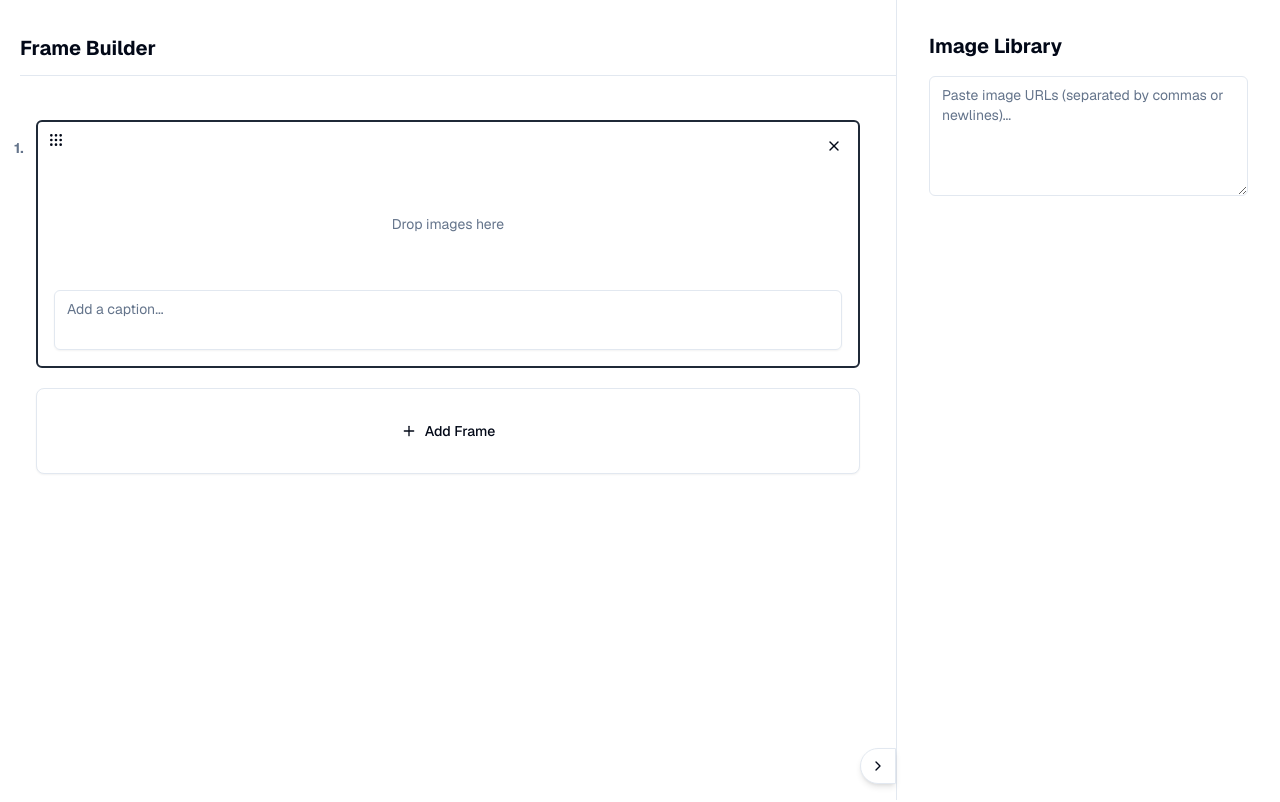
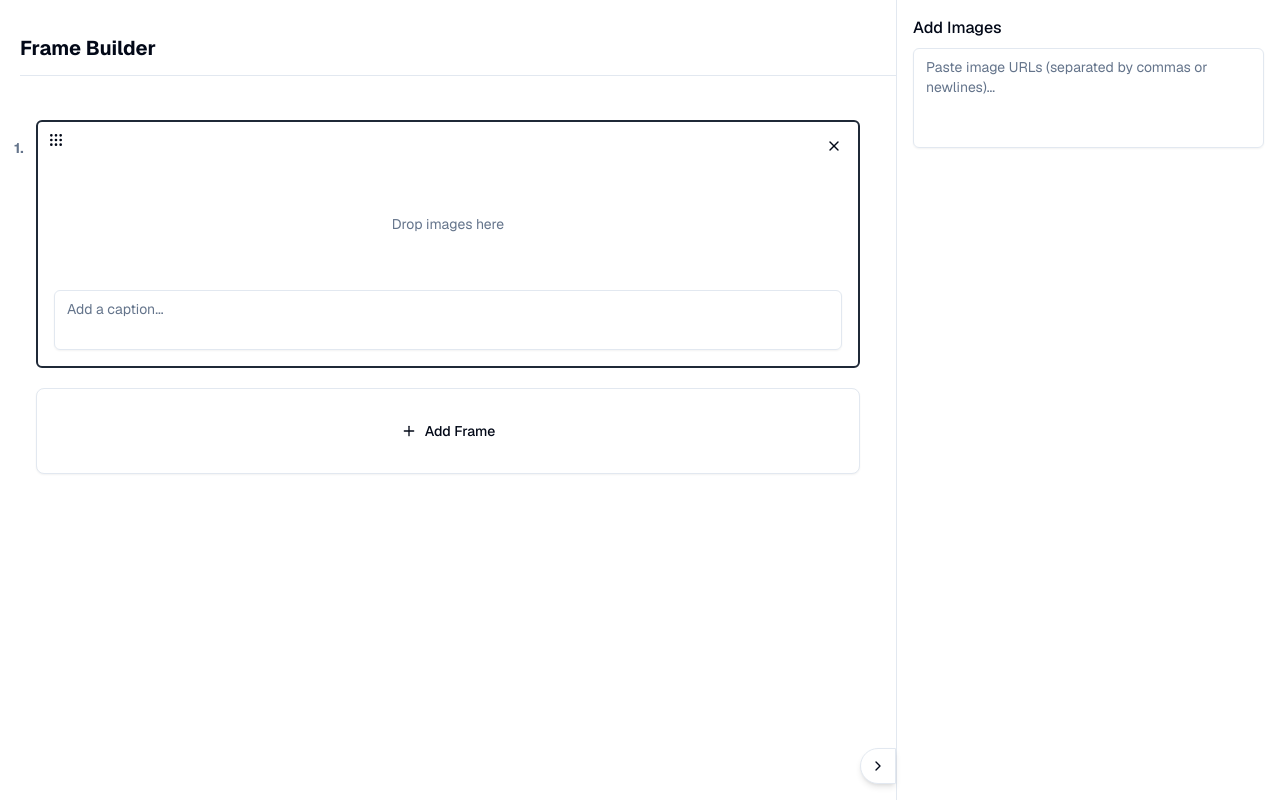
Before and after one commit to surajk95/frame-builder, a Next.js app: page / in a window 1280 px wide. Shown: the top 802 px of the page. Built offline with nearby package versions, Linux system fonts and the light colour scheme.

Commit message:
draggable images

```diff
--- a/app/components/dashboard/index.tsx
+++ b/app/components/dashboard/index.tsx
@@ -1,11 +1,11 @@
 'use client'
-import { useState } from 'react';
+import { useState, useMemo } from 'react';
 import { Plus, ChevronLeft, ChevronRight } from 'lucide-react';
 import { Card, CardContent } from "@/components/ui/card";
 import { Button } from "@/components/ui/button";
 import { Textarea } from "@/components/ui/textarea";
 import { Images } from '@/app/components/images';
-import { Frame } from './types';
+import { Frame, Image } from './types';
 import { SortableFrame } from './SortableFrame';
 import {
   DndContext,
@@ -16,6 +16,7 @@ import {
   useSensors,
   DragEndEvent,
   DragOverlay,
+  DragStartEvent,
 } from '@dnd-kit/core';
 import {
   arrayMove,
@@ -23,6 +24,11 @@ import {
   sortableKeyboardCoordinates,
   verticalListSortingStrategy,
 } from '@dnd-kit/sortable';
+
+interface DragData {
+  type: 'image';
+  url: string;
+}
 
 export default function Dashboard() {
   const [isSidebarOpen, setIsSidebarOpen] = useState(true);
@@ -32,6 +38,8 @@ export default function Dashboard() {
     caption: '',
     images: [],
   }]);
+  const [activeId, setActiveId] = useState<string | null>(null);
+  const [draggedImage, setDraggedImage] = useState<Image | null>(null);
 
   const sensors = useSensors(
     useSensor(PointerSensor),
@@ -39,6 +47,10 @@ export default function Dashboard() {
       coordinateGetter: sortableKeyboardCoordinates,
     })
   );
+
+  const usedImageIds = useMemo(() => {
+    return new Set(frames.flatMap(frame => frame.images.map(img => img.id)));
+  }, [frames]);
 
   const updateCaption = (frameId: string, caption: string) => {
     setFrames(frames.map(frame =>
@@ -63,16 +75,35 @@ export default function Dashboard() {
     setFrames(frames.filter(frame => frame.id !== frameId));
   };
 
+  const handleDragStart = (event: DragStartEvent) => {
+    const { active } = event;
+    setActiveId(active.id.toString());
+
+    if (active.data.current?.type === 'image') {
+      setDraggedImage({
+        id: active.id.toString(),
+        url: active.data.current.url,
+        orderId: 0
+      });
+    }
+  };
+
   const handleDragEnd = (event: DragEndEvent) => {
+    console.log('DragEndEvent', event);
+    setActiveId(null);
+    setDraggedImage(null);
+
     const {active, over} = event;
 
     if (!over) return;
 
-    // Handle frame reordering
-    if (!over.id.toString().includes('droppable-')) {
+    // Handle frame reordering - only if active item is a frame
+    if (active.data.current?.type !== 'image' && !over.id.toString().includes('droppable-')) {
       setFrames((items) => {
         const oldIndex = items.findIndex(item => item.id === active.id);
         const newIndex = items.findIndex(item => item.id === over.id);
+
+        if (oldIndex === -1 || newIndex === -1) return items;
 
         const newItems = arrayMove(items, oldIndex, newIndex);
         return newItems.map((item, index) => ({
@@ -86,16 +117,25 @@ export default function Dashboard() {
     // Handle image dropping into frames
     const frameId = over.id.toString().replace('droppable-', '');
     const frame = frames.find(f => f.id === frameId);
-
-    if (frame) {
+    const dragData = active.data.current as DragData | undefined;
+    console.log('dragData', frame, dragData);
+    if (frame && dragData?.type === 'image') {
       setFrames(frames.map(f => {
         if (f.id === frameId) {
+          // Check if image already exists in this frame
+          if (f.images.some(img => img.id === active.id)) {
+            return f;
+          }
+
+          // Add new image with next orderId
+          const nextOrderId = Math.max(-1, ...f.images.map(img => img.orderId)) + 1;
+
           return {
             ...f,
             images: [...f.images, {
               id: active.id.toString(),
-              url: (active.data.current as any)?.url || '',
-              orderId: f.images.length
+              url: dragData.url,
+              orderId: nextOrderId
             }]
           };
         }
@@ -105,13 +145,14 @@ export default function Dashboard() {
   };
 
   return (
-    <div className="min-h-screen w-full p-4 flex">
-      <div className={`transition-[width] duration-300 ease-in-out ${isSidebarOpen ? 'w-[calc(100%-384px)]' : 'w-full'}`}>
     <DndContext
       sensors={sensors}
       collisionDetection={closestCenter}
+      onDragStart={handleDragStart}
       onDragEnd={handleDragEnd}
     >
+      <div className="min-h-screen w-full p-4 flex">
+        <div className={`transition-[width] duration-300 ease-in-out ${isSidebarOpen ? 'w-[calc(100%-384px)]' : 'w-full'}`}>
           <SortableContext
             items={frames}
             strategy={verticalListSortingStrategy}
@@ -127,7 +168,18 @@ export default function Dashboard() {
               ))}
             </div>
           </SortableContext>
-        </DndContext>
+
+          <DragOverlay>
+            {draggedImage && (
+              <div className="relative aspect-square w-24 h-24 rounded-md overflow-hidden shadow-lg opacity-80">
+                <img
+                  src={draggedImage.url}
+                  alt="Dragging preview"
+                  className="w-full h-full object-cover"
+                />
+              </div>
+            )}
+          </DragOverlay>
 
           <Card className="mt-5 cursor-pointer hover:bg-accent transition-colors" onClick={addFrame}>
             <CardContent className="p-6">
@@ -146,7 +198,7 @@ export default function Dashboard() {
         <Button
           variant="ghost"
           size="icon"
-        className={`fixed bottom-4  z-20 bg-background shadow-md rounded-l-full rounded-r-none border transition-all duration-300 ${
+          className={`fixed bottom-4 z-20 bg-background shadow-md rounded-l-full rounded-r-none border transition-all duration-300 ${
             isSidebarOpen
               ? 'right-[384px]'
               : 'right-0'
@@ -163,9 +215,10 @@ export default function Dashboard() {
           }`}
         >
           <div className="p-4 h-full overflow-y-auto">
-          <Images />
+            <Images usedImageIds={usedImageIds} />
           </div>
         </div>
       </div>
+    </DndContext>
   );
 }
--- a/app/components/images.tsx
+++ b/app/components/images.tsx
@@ -4,32 +4,66 @@ import { Input } from "@/components/ui/input";
 import { Button } from "@/components/ui/button";
 import { Image } from './dashboard/types';
 import {
-  DndContext,
-  closestCenter,
   KeyboardSensor,
   PointerSensor,
   useSensor,
   useSensors,
-  DragEndEvent,
+  useDraggable,
 } from '@dnd-kit/core';
 import {
-  arrayMove,
   SortableContext,
   sortableKeyboardCoordinates,
   horizontalListSortingStrategy,
 } from '@dnd-kit/sortable';
 import { SortableImage } from './SortableImage';
+import { ChevronDown, ChevronRight } from 'lucide-react';
+import { cn } from '@/lib/utils';
+import {
+  Collapsible,
+  CollapsibleContent,
+  CollapsibleTrigger,
+} from "@/components/ui/collapsible"
+import { Textarea } from "@/components/ui/textarea";
 
-export function Images() {
+interface ImagesProps {
+  usedImageIds?: Set<string>;
+}
+
+interface DraggableImageProps {
+  id: string;
+  url: string;
+}
+
+function DraggableImage({ id, url }: DraggableImageProps) {
+  const {attributes, listeners, setNodeRef, transform} = useDraggable({
+    id: id,
+    data: {
+      type: 'image',
+      url: url,
+    },
+  });
+
+  const style = transform ? {
+    transform: `translate3d(${transform.x}px, ${transform.y}px, 0)`,
+  } : undefined;
+
+  return (
+    <div
+      ref={setNodeRef}
+      {...listeners}
+      {...attributes}
+      style={style}
+      className="relative aspect-square w-24 h-24 rounded-md overflow-hidden cursor-move hover:ring-2 hover:ring-primary"
+    >
+      <img src={url} alt="" className="w-full h-full object-cover" />
+    </div>
+  );
+}
+
+export function Images({ usedImageIds = new Set() }: ImagesProps) {
   const [imageUrls, setImageUrls] = useState<string>('');
   const [images, setImages] = useState<Image[]>([]);
-
-  const sensors = useSensors(
-    useSensor(PointerSensor),
-    useSensor(KeyboardSensor, {
-      coordinateGetter: sortableKeyboardCoordinates,
-    })
-  );
+  const [isUsedOpen, setIsUsedOpen] = useState(false);
 
   const handleUrlsChange = (e: React.ChangeEvent<HTMLTextAreaElement>) => {
     const newValue = e.target.value;
@@ -55,56 +89,64 @@ export function Images() {
     }
   };
 
-  const handleDragEnd = (event: DragEndEvent) => {
-    const {active, over} = event;
-
-    if (over && active.id !== over.id) {
-      setImages((items) => {
-        const oldIndex = items.findIndex(item => item.id === active.id);
-        const newIndex = items.findIndex(item => item.id === over.id);
-
-        const newItems = arrayMove(items, oldIndex, newIndex);
-        return newItems.map((item, index) => ({
-          ...item,
-          orderId: index
-        }));
-      });
-    }
-  };
+  const unusedImages = images.filter(img => !usedImageIds.has(img.id));
+  const usedImages = images.filter(img => usedImageIds.has(img.id));
 
   return (
-    <div className="w-full h-full p-4 space-y-4">
-      <h2 className="text-xl font-bold">Image Library</h2>
-
-      <div className="w-full">
-        <textarea
-          className="w-full min-h-[120px] px-3 py-2 rounded-md border border-input bg-background text-sm ring-offset-background placeholder:text-muted-foreground focus-visible:outline-none focus-visible:ring-2 focus-visible:ring-ring"
+    <div className="space-y-6">
+      {/* Image URL Input */}
+      <div className="space-y-2">
+        <h3 className="font-medium">Add Images</h3>
+        <Textarea
+          className="min-h-[100px] resize-none"
           placeholder="Paste image URLs (separated by commas or newlines)..."
           value={imageUrls}
           onChange={handleUrlsChange}
-          rows={5}
         />
       </div>
 
-      <DndContext
-        sensors={sensors}
-        collisionDetection={closestCenter}
-        onDragEnd={handleDragEnd}
-      >
-        <SortableContext
-          items={images}
-          strategy={horizontalListSortingStrategy}
-        >
-          <div className="grid grid-cols-3 gap-4">
-            {images.map((image) => (
-              <SortableImage
-                key={image.id}
-                image={image}
-              />
+      {/* Available Images Section */}
+      {unusedImages.length > 0 && (
+        <div>
+          <h3 className="font-medium mb-3">Available Images</h3>
+          <div className="grid grid-cols-3 gap-2">
+            {unusedImages.map((image) => (
+              <DraggableImage key={image.id} {...image} />
             ))}
           </div>
-        </SortableContext>
-      </DndContext>
+        </div>
+      )}
+
+      {/* Used Images Section */}
+      {usedImages.length > 0 && (
+        <Collapsible
+          open={isUsedOpen}
+          onOpenChange={setIsUsedOpen}
+          className="space-y-2"
+        >
+          <CollapsibleTrigger className="flex items-center gap-2 w-full">
+            {isUsedOpen ? (
+              <ChevronDown className="h-4 w-4" />
+            ) : (
+              <ChevronRight className="h-4 w-4" />
+            )}
+            <span className="font-medium">Being Used ({usedImages.length})</span>
+          </CollapsibleTrigger>
+          <CollapsibleContent>
+            <div className="grid grid-cols-3 gap-2 pt-2">
+              {usedImages.map((image) => (
+                <img
+                  key={image.id}
+                  src={image.url}
+                  alt="Used image"
+                  className="w-full aspect-square object-cover rounded-md select-none pointer-events-none opacity-75"
+                  draggable={false}
+                />
+              ))}
+            </div>
+          </CollapsibleContent>
+        </Collapsible>
+      )}
     </div>
   );
 }
--- /dev/null
+++ b/components/ui/collapsible.tsx
@@ -0,0 +1,11 @@
+"use client"
+
+import * as CollapsiblePrimitive from "@radix-ui/react-collapsible"
+
+const Collapsible = CollapsiblePrimitive.Root
+
+const CollapsibleTrigger = CollapsiblePrimitive.CollapsibleTrigger
+
+const CollapsibleContent = CollapsiblePrimitive.CollapsibleContent
+
+export { Collapsible, CollapsibleTrigger, CollapsibleContent }
--- a/package.json
+++ b/package.json
@@ -12,6 +12,7 @@
     "@dnd-kit/core": "^6.3.1",
     "@dnd-kit/sortable": "^10.0.0",
     "@dnd-kit/utilities": "^3.2.2",
+    "@radix-ui/react-collapsible": "^1.1.2",
     "@radix-ui/react-dialog": "^1.1.5",
     "@radix-ui/react-dropdown-menu": "^2.1.5",
     "@radix-ui/react-separator": "^1.1.1",
```
Also changed, not shown: app/components/SortableImage.tsx (+9 -2 lines), 1 other file (tests, documents, lock files or other folders). Lines whose indentation alone changed are shown as unchanged.
